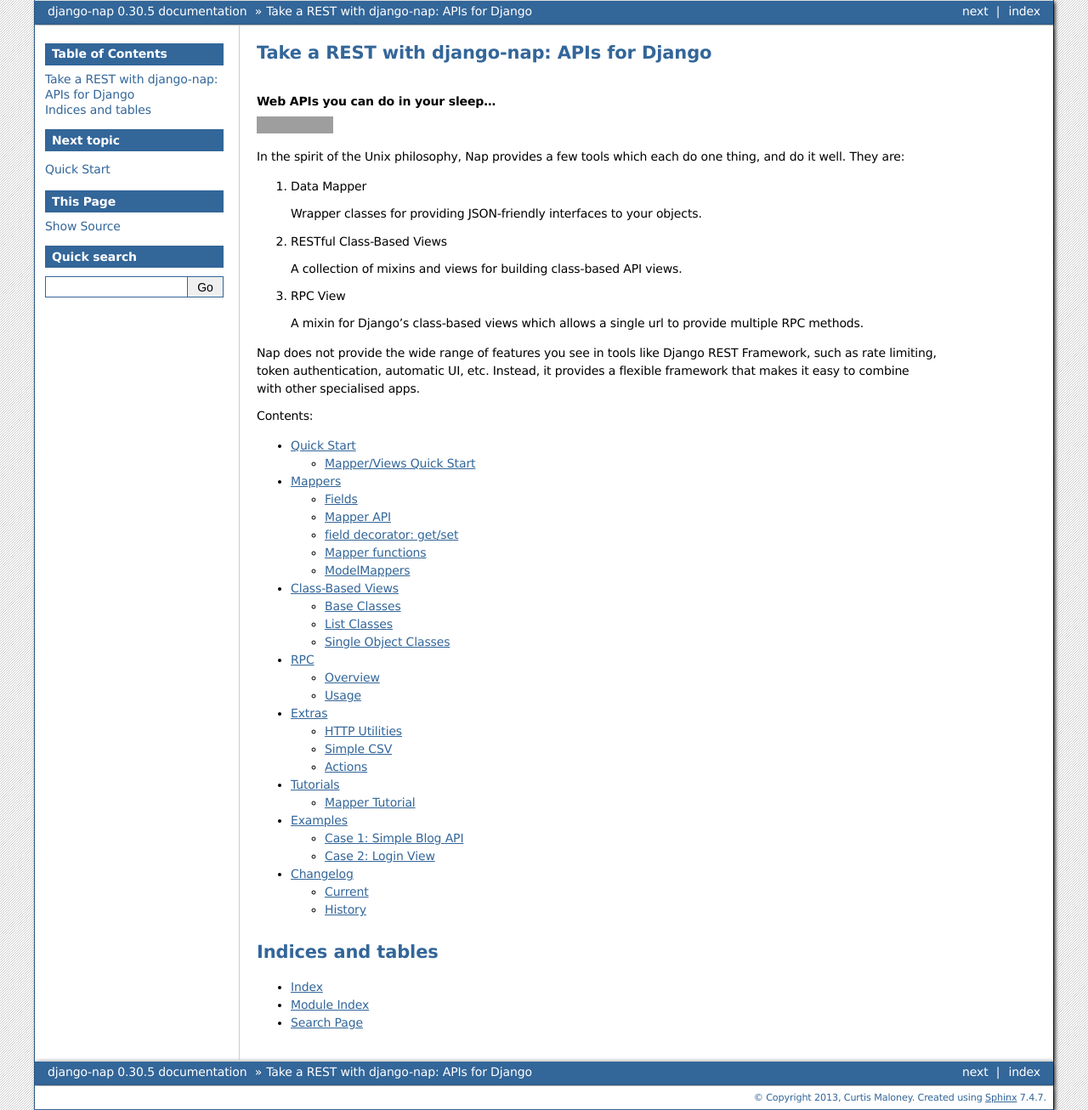
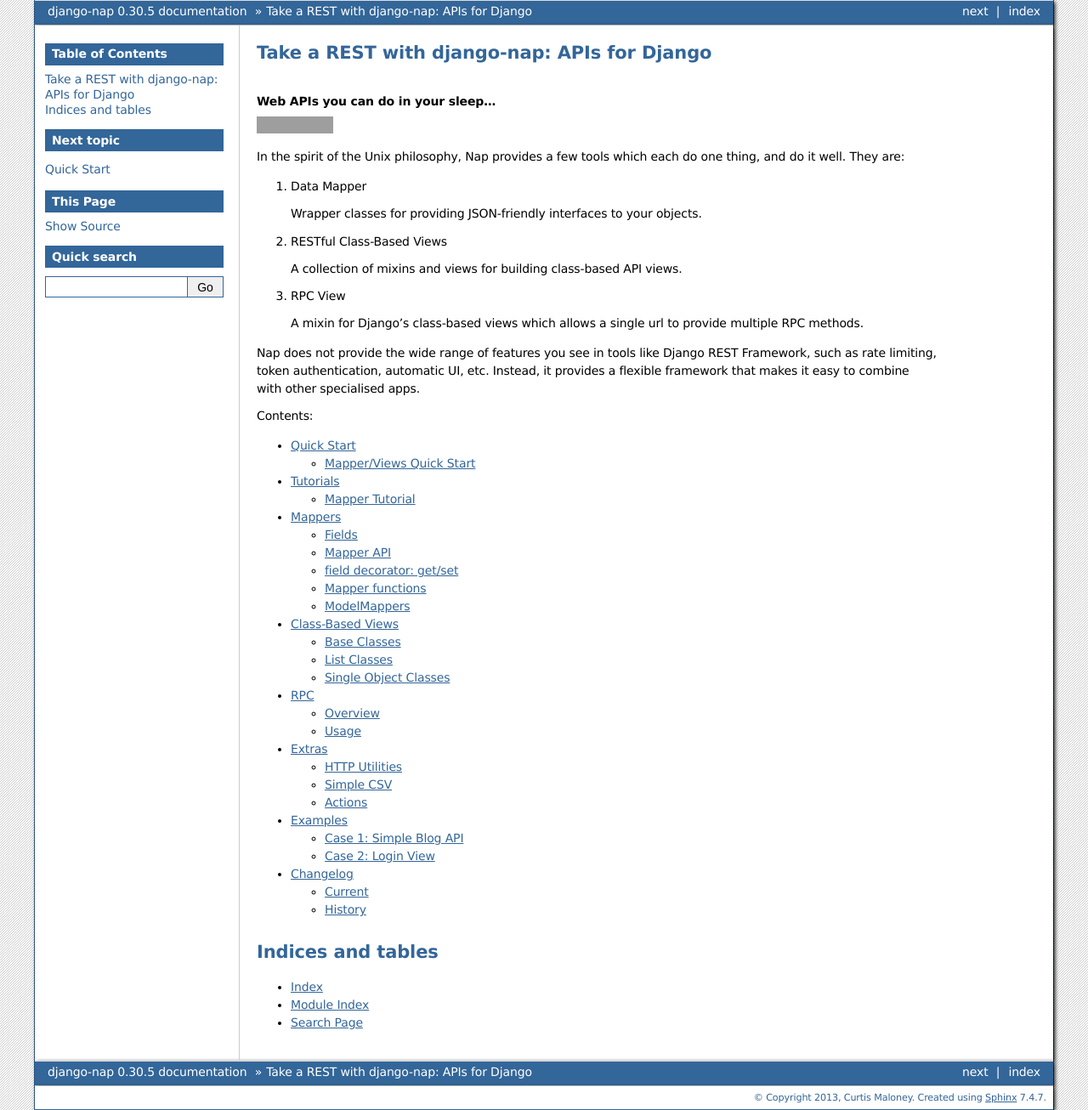
Before and after one commit to funkybob/django-nap, a Sphinx documentation site: the page built from docs/index.rst, in a window 1280 px wide. Shown: the whole page at 85% size. Built offline with Sphinx 7.4.7, drawn with Linux system fonts in a browser that asks for light colours; grey boxes are pictures that could not be loaded.

```diff
--- a/docs/index.rst
+++ b/docs/index.rst
@@ -38,11 +38,11 @@ Contents:
    :maxdepth: 2
 
    quickstart
+   tutorial/index
    mapper/index
    rest/index
    rpc/index
    extras/index
-   tutorial/index
    examples
    changelog
 
```
